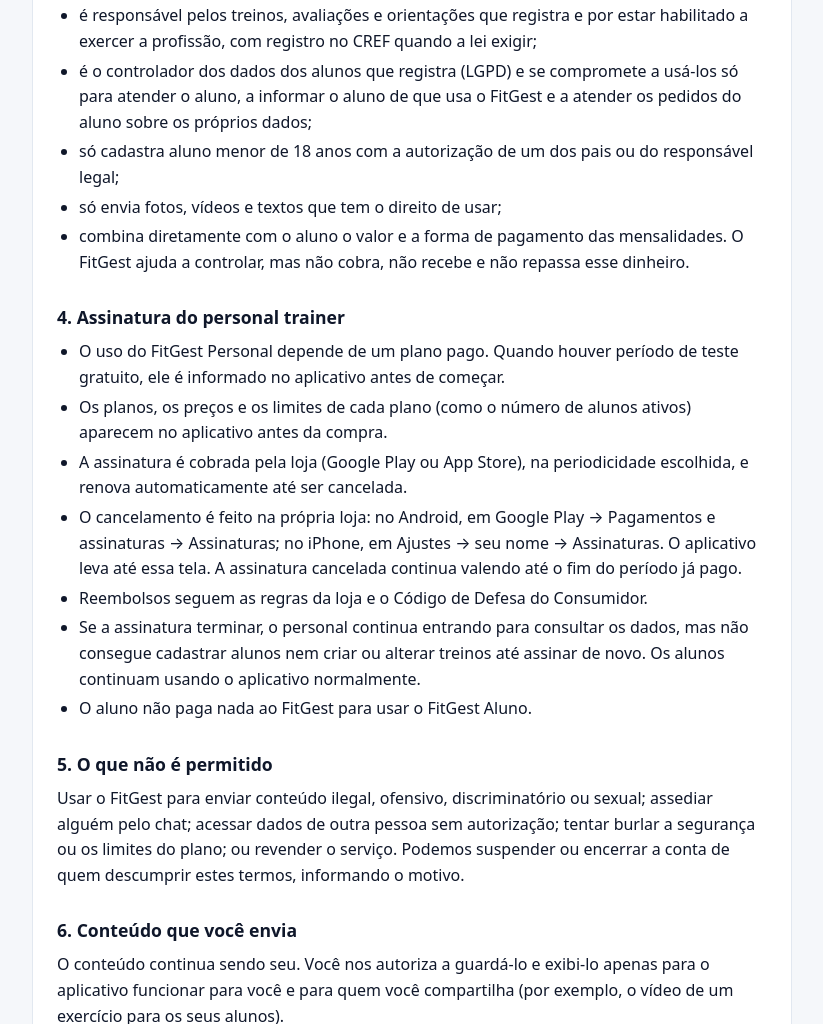
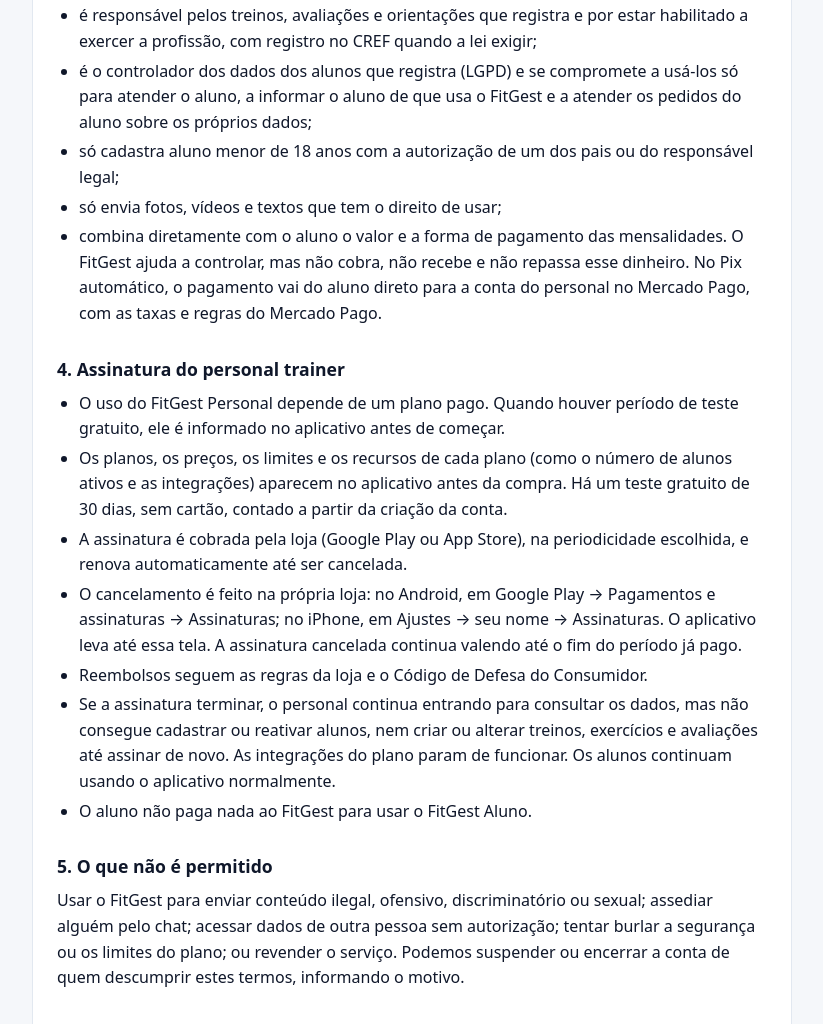
Before and after one commit to ZyamHunter/fitgest-legal, a plain HTML site: page termos.html in a window 1280 px wide. Shown: the part 819-1843 px from the top of the page, without its empty margins (228-1051 px from the left). Drawn offline with Linux system fonts and the light colour scheme.

Commit message:
Mercado Pago, integrações e teste grátis nos textos legais
Co-Authored-By: Claude Opus 5.5 <noreply@anthropic.com>

```diff
--- a/termos.html
+++ b/termos.html
@@ -43,16 +43,16 @@
 <li>é o controlador dos dados dos alunos que registra (LGPD) e se compromete a usá-los só para atender o aluno, a informar o aluno de que usa o FitGest e a atender os pedidos do aluno sobre os próprios dados;</li>
 <li>só cadastra aluno menor de 18 anos com a autorização de um dos pais ou do responsável legal;</li>
 <li>só envia fotos, vídeos e textos que tem o direito de usar;</li>
-<li>combina diretamente com o aluno o valor e a forma de pagamento das mensalidades. O FitGest ajuda a controlar, mas não cobra, não recebe e não repassa esse dinheiro.</li>
+<li>combina diretamente com o aluno o valor e a forma de pagamento das mensalidades. O FitGest ajuda a controlar, mas não cobra, não recebe e não repassa esse dinheiro. No Pix automático, o pagamento vai do aluno direto para a conta do personal no Mercado Pago, com as taxas e regras do Mercado Pago.</li>
 </ul>
 <h2>4. Assinatura do personal trainer</h2>
 <ul>
 <li>O uso do FitGest Personal depende de um plano pago. Quando houver período de teste gratuito, ele é informado no aplicativo antes de começar.</li>
-<li>Os planos, os preços e os limites de cada plano (como o número de alunos ativos) aparecem no aplicativo antes da compra.</li>
+<li>Os planos, os preços, os limites e os recursos de cada plano (como o número de alunos ativos e as integrações) aparecem no aplicativo antes da compra. Há um teste gratuito de 30 dias, sem cartão, contado a partir da criação da conta.</li>
 <li>A assinatura é cobrada pela loja (Google Play ou App Store), na periodicidade escolhida, e renova automaticamente até ser cancelada.</li>
 <li>O cancelamento é feito na própria loja: no Android, em Google Play → Pagamentos e assinaturas → Assinaturas; no iPhone, em Ajustes → seu nome → Assinaturas. O aplicativo leva até essa tela. A assinatura cancelada continua valendo até o fim do período já pago.</li>
 <li>Reembolsos seguem as regras da loja e o Código de Defesa do Consumidor.</li>
-<li>Se a assinatura terminar, o personal continua entrando para consultar os dados, mas não consegue cadastrar alunos nem criar ou alterar treinos até assinar de novo. Os alunos continuam usando o aplicativo normalmente.</li>
+<li>Se a assinatura terminar, o personal continua entrando para consultar os dados, mas não consegue cadastrar ou reativar alunos, nem criar ou alterar treinos, exercícios e avaliações até assinar de novo. As integrações do plano param de funcionar. Os alunos continuam usando o aplicativo normalmente.</li>
 <li>O aluno não paga nada ao FitGest para usar o FitGest Aluno.</li>
 </ul>
 <h2>5. O que não é permitido</h2>
```
Also changed, not shown: privacidade.html (+3 -0 lines).
